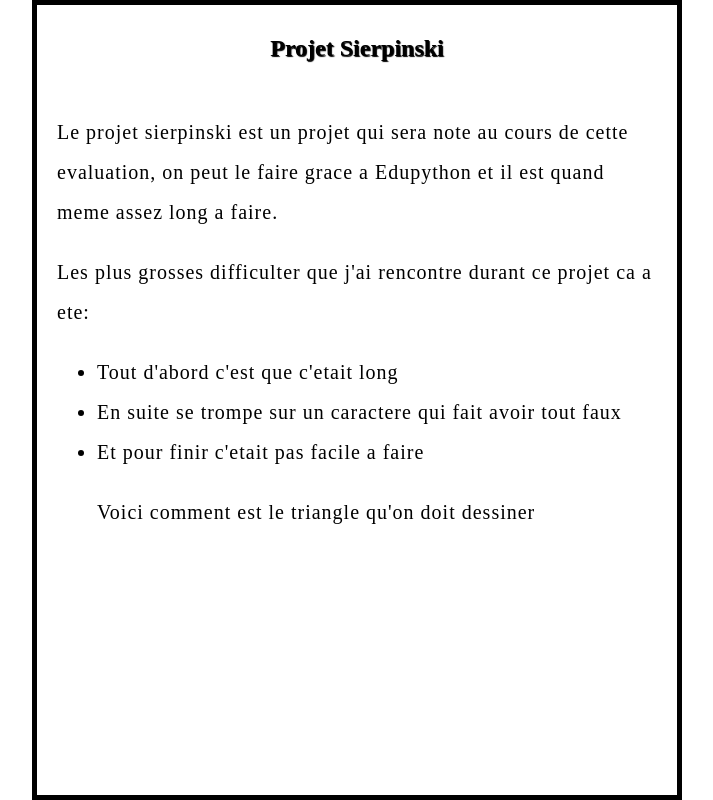
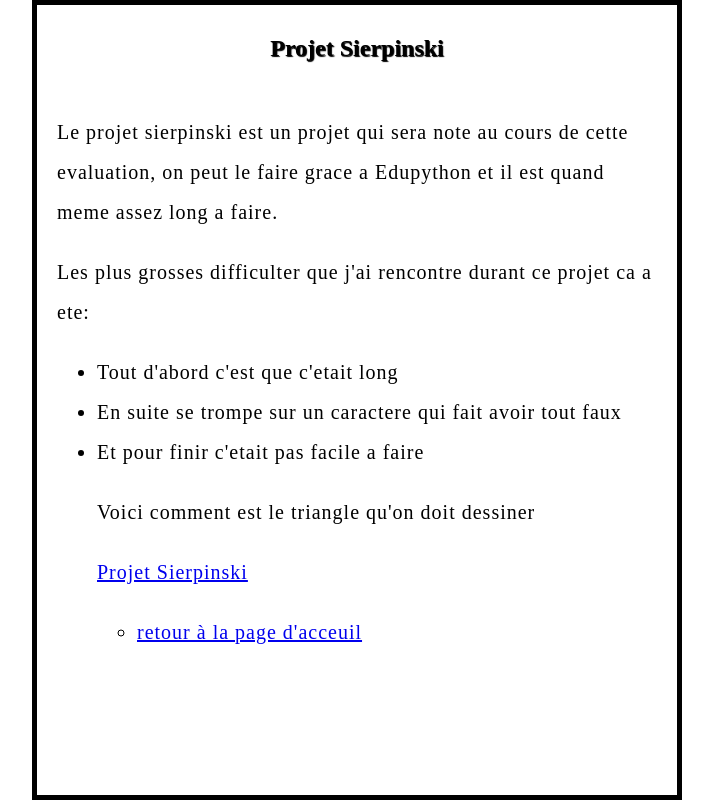
Before and after one commit to Tommaso210/Tommaso-Mazzoni, a plain HTML site: page projet.html in a window 1280 px wide. Shown: the whole page, without its empty margins (283-996 px from the left). Drawn offline with Linux system fonts and the light colour scheme.

Commit message:
Update projet.html

```diff
--- a/projet.html
+++ b/projet.html
@@ -13,8 +13,12 @@
 
 
 
+    <p><a href="MonProjetSierpinsky.py"> Projet Sierpinski </a><p>
 
 
+    <ul>
+ <li><a href="index.html">retour à la page d'acceuil</a></li>
+<ul>
 
 
     <head><link href="style.css" rel="stylesheet" type="text/css"></head>
```
